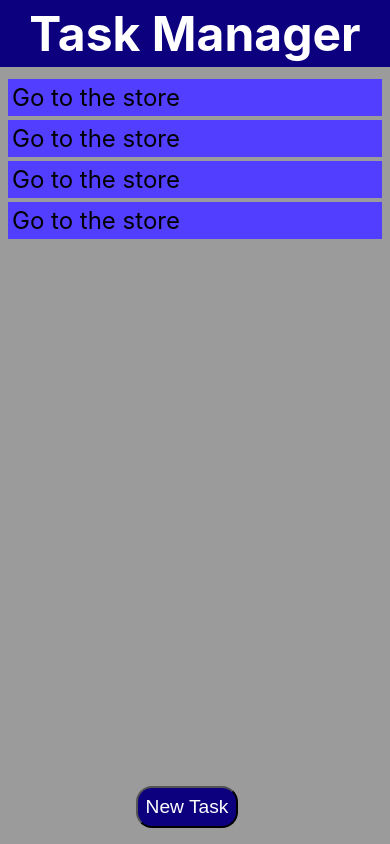
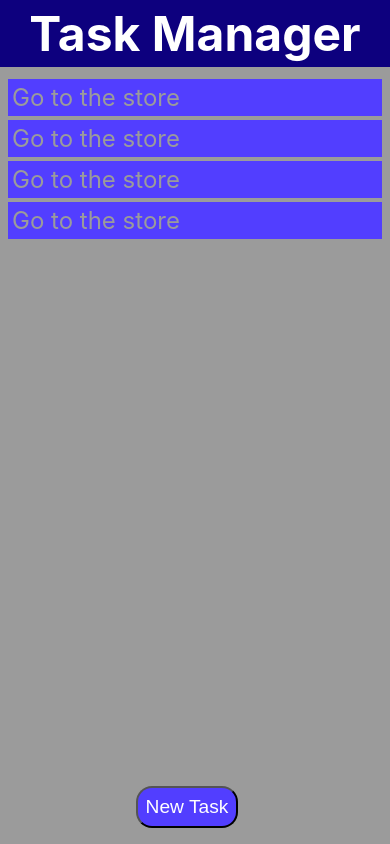
Before and after one commit to DDeShon/javascript-todo, a React (Create React App) app: page / in a window 390 px wide. In both pictures the pointer is over the button "New Task". Built offline with nearby package versions, Linux system fonts and the light colour scheme.

Commit message:
making mobile responsive

```diff
--- a/src/App.css
+++ b/src/App.css
@@ -39,6 +39,7 @@
   text-align: left;
   list-style: none;
   background-color: rgb(82, 62, 255);
+  color: rgb(155, 155, 155);
 }
 
 .btn-new-task {
@@ -50,6 +51,10 @@
   background-color: rgb(13, 0, 126);
   color: rgb(255, 255, 255);
   font-size: 1.2rem;
+}
+
+.btn-new-task:hover {
+  background-color: rgb(82, 62, 255);
 }
 
 @media only screen and (max-width: 768px) {
```
